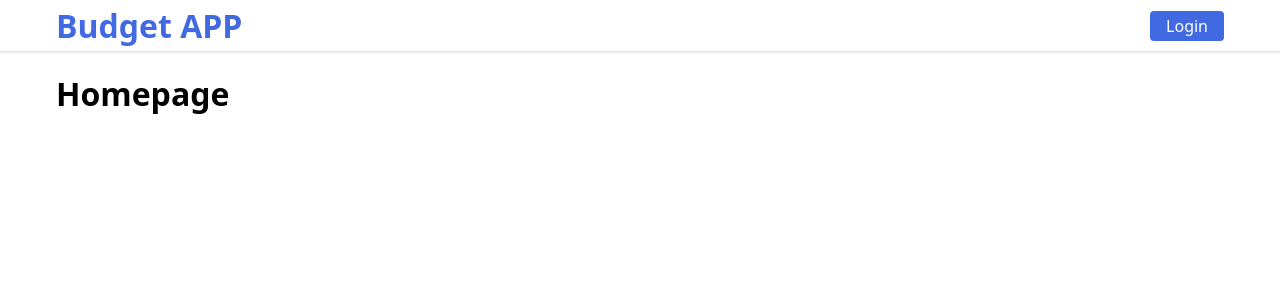
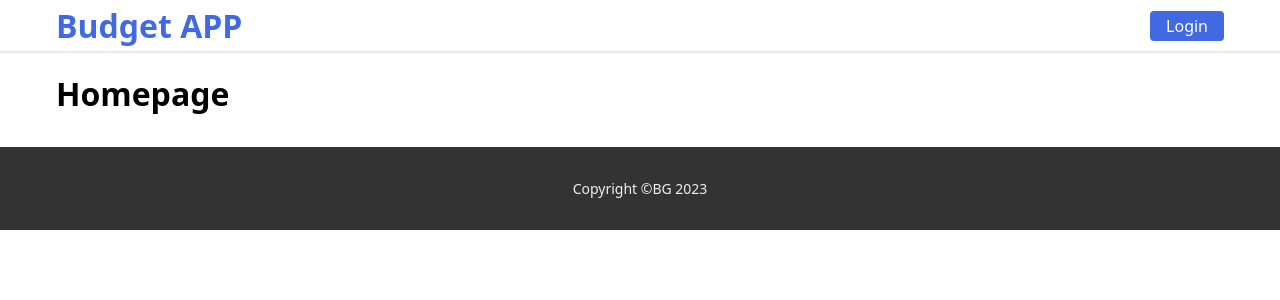
Before and after one commit to G1q/Budget, a React (Vite) app in the folder client/: page / in a window 1280 px wide. Shown: the top 300 px of the page. Built offline with nearby package versions, Linux system fonts and the light colour scheme.

Commit message:
create footer componenet

```diff
--- /dev/null
+++ b/client/src/components/Footer/Footer.css
@@ -0,0 +1,12 @@
+footer {
+	padding: 2rem;
+	background-color: #333;
+	margin-top: 2rem;
+	color: #efefef;
+}
+
+footer small {
+	display: block;
+	text-align: center;
+	font-size: 0.875rem;
+}
--- /dev/null
+++ b/client/src/components/Footer/Footer.jsx
@@ -0,0 +1,11 @@
+import './Footer.css'
+
+const Footer = () => {
+	return (
+		<footer>
+			<small>Copyright &copy;BG 2023</small>
+		</footer>
+	)
+}
+
+export default Footer
--- a/client/src/index.css
+++ b/client/src/index.css
@@ -18,6 +18,7 @@ main {
 	max-width: 1200px;
 	margin-inline: auto;
 	padding-inline: 1rem;
+	flex: 1;
 }
 
 .popup-dialog::backdrop {
--- a/client/src/layouts/MainLayout.jsx
+++ b/client/src/layouts/MainLayout.jsx
@@ -1,11 +1,13 @@
 import { Outlet } from 'react-router-dom'
 import Header from '../components/Header/Header'
+import Footer from '../components/Footer/Footer'
 
 const MainLayout = () => {
 	return (
 		<>
 			<Header />
 			<Outlet />
+			<Footer />
 		</>
 	)
 }
```
